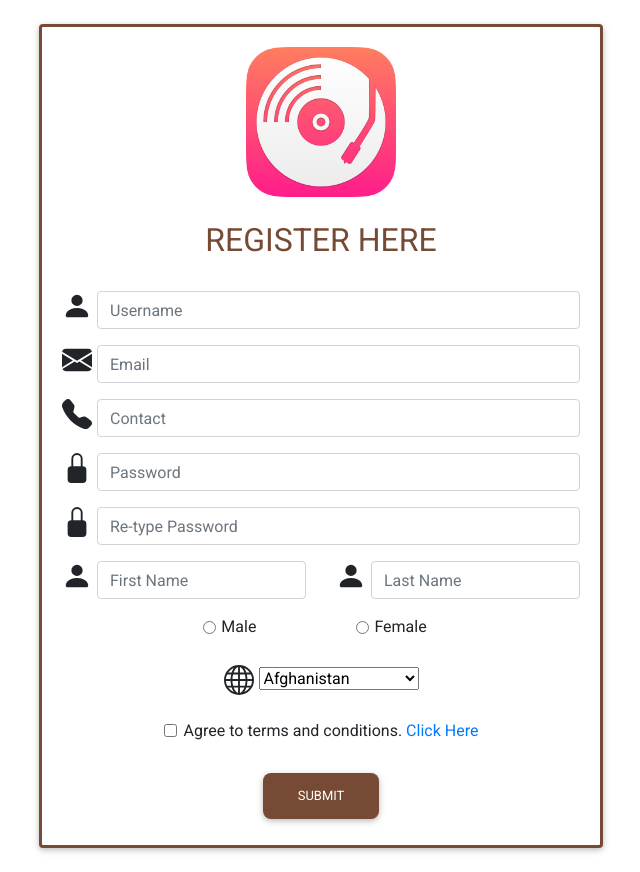
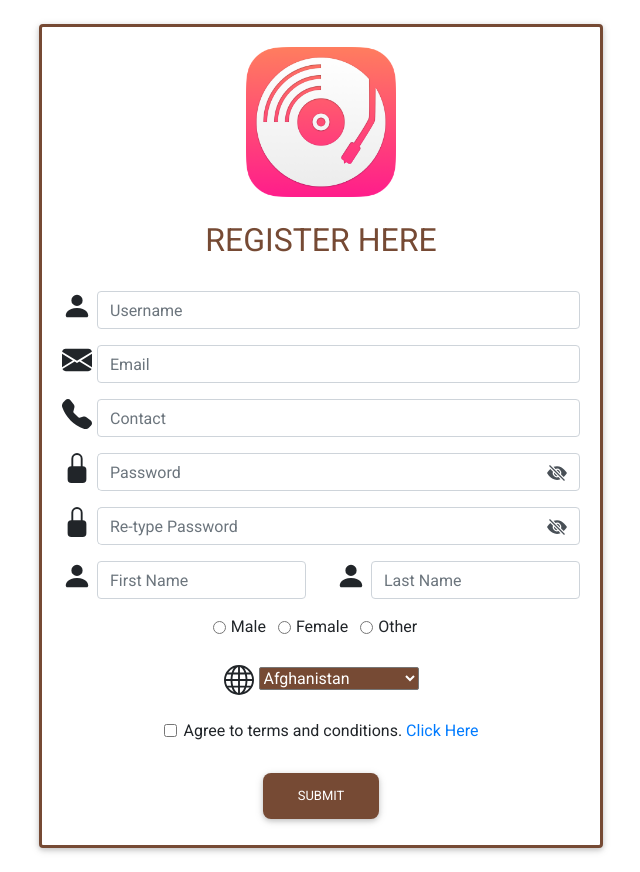
Before and after one commit to BamunugeDR99/Music_Lessons_cover_sheet_app_for_Kaushal_production, a React (Create React App) app in the folder frontend/: page /a in a window 1280 px wide. Shown: the whole page, without its empty margins (319-959 px from the left). Built offline with nearby package versions, Linux system fonts and the light colour scheme.

Commit message:
registration invisibility completed

```diff
--- a/frontend/src/components/customerRole/CustomerRegistration.js
+++ b/frontend/src/components/customerRole/CustomerRegistration.js
@@ -2,6 +2,12 @@ import React, { useState } from "react";
 import axios from "axios";
 
 export default function CustomerRegistration(props) {
+  const [passwordShown, setPasswordShown] = useState(false);
+  const [CpasswordShown, setCPasswordShown] = useState(false);
+  const [eyeSlashIcon, setEyeSlashIcon] = useState(false);
+  const [eyeIcon, setEyeIcon] = useState(true);
+  const [CeyeSlashIcon, setCEyeSlashIcon] = useState(false);
+  const [CeyeIcon, setCEyeIcon] = useState(true);
   return (
     <div>
       <br />
@@ -137,11 +143,56 @@ export default function CustomerRegistration(props) {
                         </svg>
                       </span>
                       <input
-                        type="password"
-                        class="form-control rounded"
+                        type={passwordShown ? "text" : "password"}
+                        style={{
+                          borderTopLeftRadius: "5px",
+                          borderBottomLeftRadius: "5px",
+                        }}
+                        class="form-control  border-right-0"
                         id="inputpassword"
                         placeholder="Password"
                       />
+
+                      <span class="input-group-append bg-white border-left-0">
+                        <span class="input-group-text bg-transparent">
+                          <div hidden={eyeSlashIcon}>
+                            <svg
+                              xmlns="http://www.w3.org/2000/svg"
+                              width="20"
+                              height="20"
+                              fill="currentColor"
+                              class="bi bi-eye-slash-fill"
+                              viewBox="0 0 16 16"
+                              onClick={() => {
+                                setPasswordShown(true);
+                                setEyeSlashIcon(true);
+                                setEyeIcon(false);
+                              }}
+                            >
+                              <path d="m10.79 12.912-1.614-1.615a3.5 3.5 0 0 1-4.474-4.474l-2.06-2.06C.938 6.278 0 8 0 8s3 5.5 8 5.5a7.029 7.029 0 0 0 2.79-.588zM5.21 3.088A7.028 7.028 0 0 1 8 2.5c5 0 8 5.5 8 5.5s-.939 1.721-2.641 3.238l-2.062-2.062a3.5 3.5 0 0 0-4.474-4.474L5.21 3.089z" />
+                              <path d="M5.525 7.646a2.5 2.5 0 0 0 2.829 2.829l-2.83-2.829zm4.95.708-2.829-2.83a2.5 2.5 0 0 1 2.829 2.829zm3.171 6-12-12 .708-.708 12 12-.708.708z" />
+                            </svg>
+                          </div>
+                          <div hidden={eyeIcon}>
+                            <svg
+                              xmlns="http://www.w3.org/2000/svg"
+                              width="20"
+                              height="20"
+                              fill="currentColor"
+                              class="bi bi-eye-fill"
+                              viewBox="0 0 16 16"
+                              onClick={() => {
+                                setPasswordShown(false);
+                                setEyeSlashIcon(false);
+                                setEyeIcon(true);
+                              }}
+                            >
+                              <path d="M10.5 8a2.5 2.5 0 1 1-5 0 2.5 2.5 0 0 1 5 0z" />
+                              <path d="M0 8s3-5.5 8-5.5S16 8 16 8s-3 5.5-8 5.5S0 8 0 8zm8 3.5a3.5 3.5 0 1 0 0-7 3.5 3.5 0 0 0 0 7z" />
+                            </svg>
+                          </div>
+                        </span>
+                      </span>
                     </div>
                   </div>
                 </div>
@@ -162,16 +213,62 @@ export default function CustomerRegistration(props) {
                           fill="currentColor"
                           class="bi bi-lock-fill"
                           viewBox="0 0 16 16"
+
                         >
                           <path d="M8 1a2 2 0 0 1 2 2v4H6V3a2 2 0 0 1 2-2zm3 6V3a3 3 0 0 0-6 0v4a2 2 0 0 0-2 2v5a2 2 0 0 0 2 2h6a2 2 0 0 0 2-2V9a2 2 0 0 0-2-2z" />
                         </svg>
                       </span>
                       <input
-                        type="password"
-                        class="form-control rounded"
+                        type={CpasswordShown ? "text" : "password"}
+                        style={{
+                          borderTopLeftRadius: "5px",
+                          borderBottomLeftRadius: "5px",
+                        }}
+                        class="form-control border-right-0"
                         id="inputConfirmPassword"
                         placeholder="Re-type Password"
                       />
+                      <span class="input-group-append bg-white border-left-0">
+                        <span class="input-group-text bg-transparent">
+                          <div hidden = {CeyeSlashIcon}>
+                            <svg
+                              xmlns="http://www.w3.org/2000/svg"
+                              width="20"
+                              height="20"
+                              fill="currentColor"
+                              class="bi bi-eye-slash-fill"
+                              viewBox="0 0 16 16"
+                              onClick={() => {
+                                setCPasswordShown(true);
+                                setCEyeSlashIcon(true);
+                                setCEyeIcon(false);
+                              }}
+
+                            >
+                              <path d="m10.79 12.912-1.614-1.615a3.5 3.5 0 0 1-4.474-4.474l-2.06-2.06C.938 6.278 0 8 0 8s3 5.5 8 5.5a7.029 7.029 0 0 0 2.79-.588zM5.21 3.088A7.028 7.028 0 0 1 8 2.5c5 0 8 5.5 8 5.5s-.939 1.721-2.641 3.238l-2.062-2.062a3.5 3.5 0 0 0-4.474-4.474L5.21 3.089z" />
+                              <path d="M5.525 7.646a2.5 2.5 0 0 0 2.829 2.829l-2.83-2.829zm4.95.708-2.829-2.83a2.5 2.5 0 0 1 2.829 2.829zm3.171 6-12-12 .708-.708 12 12-.708.708z" />
+                            </svg>
+                          </div>
+                          <div hidden = {CeyeIcon}>
+                            <svg
+                              xmlns="http://www.w3.org/2000/svg"
+                              width="20"
+                              height="20"
+                              fill="currentColor"
+                              class="bi bi-eye-fill"
+                              viewBox="0 0 16 16"
+                              onClick={() => {
+                                setCPasswordShown(false);
+                                setCEyeSlashIcon(false);
+                                setCEyeIcon(true);
+                              }}
+                            >
+                              <path d="M10.5 8a2.5 2.5 0 1 1-5 0 2.5 2.5 0 0 1 5 0z" />
+                              <path d="M0 8s3-5.5 8-5.5S16 8 16 8s-3 5.5-8 5.5S0 8 0 8zm8 3.5a3.5 3.5 0 1 0 0-7 3.5 3.5 0 0 0 0 7z" />
+                            </svg>
+                          </div>
+                        </span>
+                      </span>
                     </div>
                   </div>
                 </div>
@@ -244,10 +341,7 @@ export default function CustomerRegistration(props) {
               </div>
               {/* gender */}
               <div className="text-center">
-                <div
-                  class="form-check form-check-inline"
-                  style={{ marginRight: "100px" }}
-                >
+                <div class="form-check form-check-inline">
                   <input
                     class="form-check-input"
                     type="radio"
@@ -271,6 +365,18 @@ export default function CustomerRegistration(props) {
                     Female
                   </label>
                 </div>
+                <div class="form-check form-check-inline">
+                  <input
+                    class="form-check-input"
+                    type="radio"
+                    name="inlineRadioOptions"
+                    id="RadioOther"
+                    value="Other"
+                  />
+                  <label class="form-check-label" for="inlineRadio3">
+                    Other
+                  </label>
+                </div>
               </div>
               <br />
               {/* country */}
@@ -290,7 +396,12 @@ export default function CustomerRegistration(props) {
                 <select
                   class="selectpicker countrypicker"
                   id="selectedCountry"
-                  style={{ width: "10rem" }}
+                  style={{
+                    width: "10rem",
+                    background: "#764A34",
+                    color: "#ffffff",
+                    borderRadius: "2px",
+                  }}
                 ></select>
               </div>
               <br />
```
